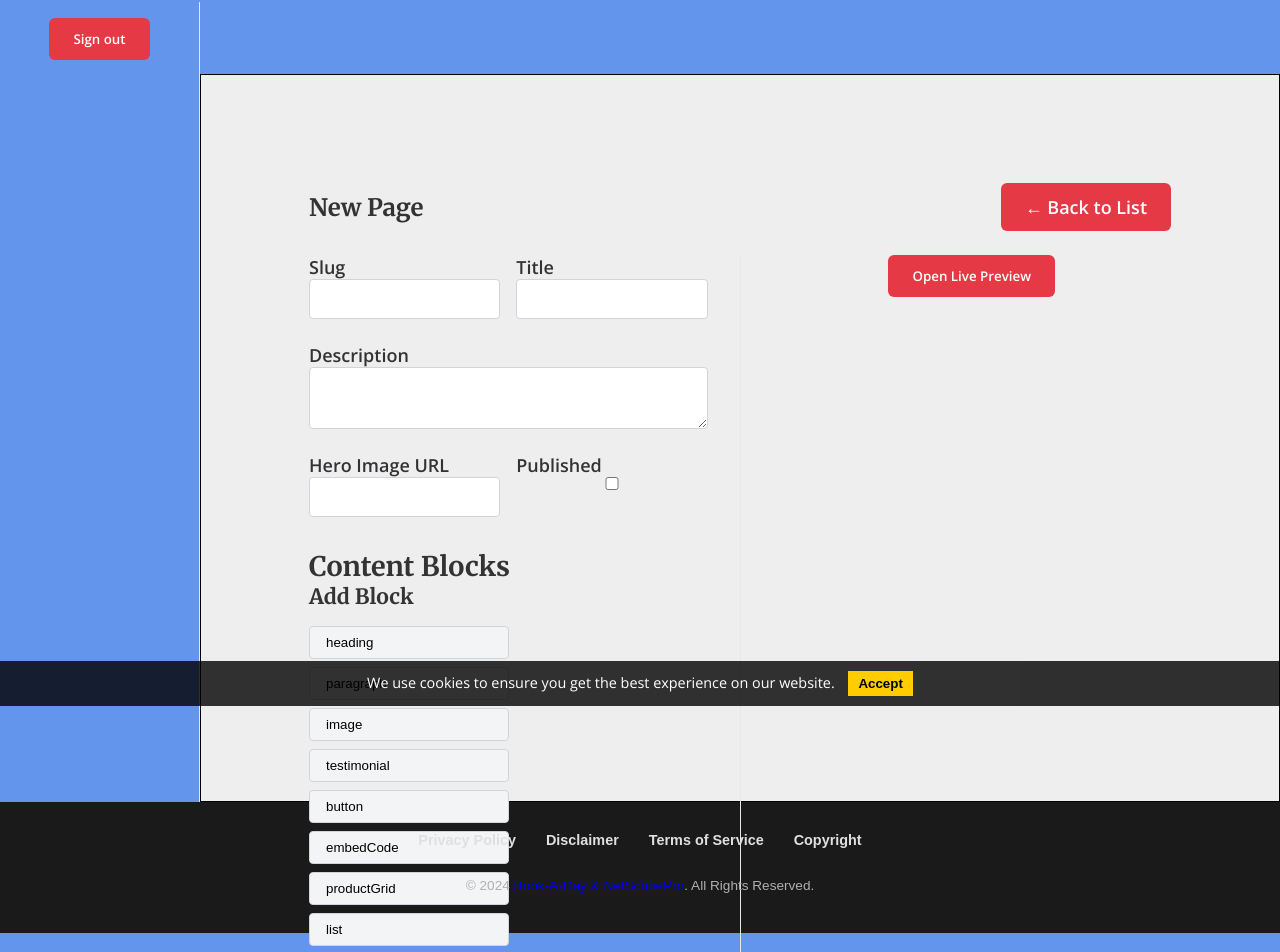
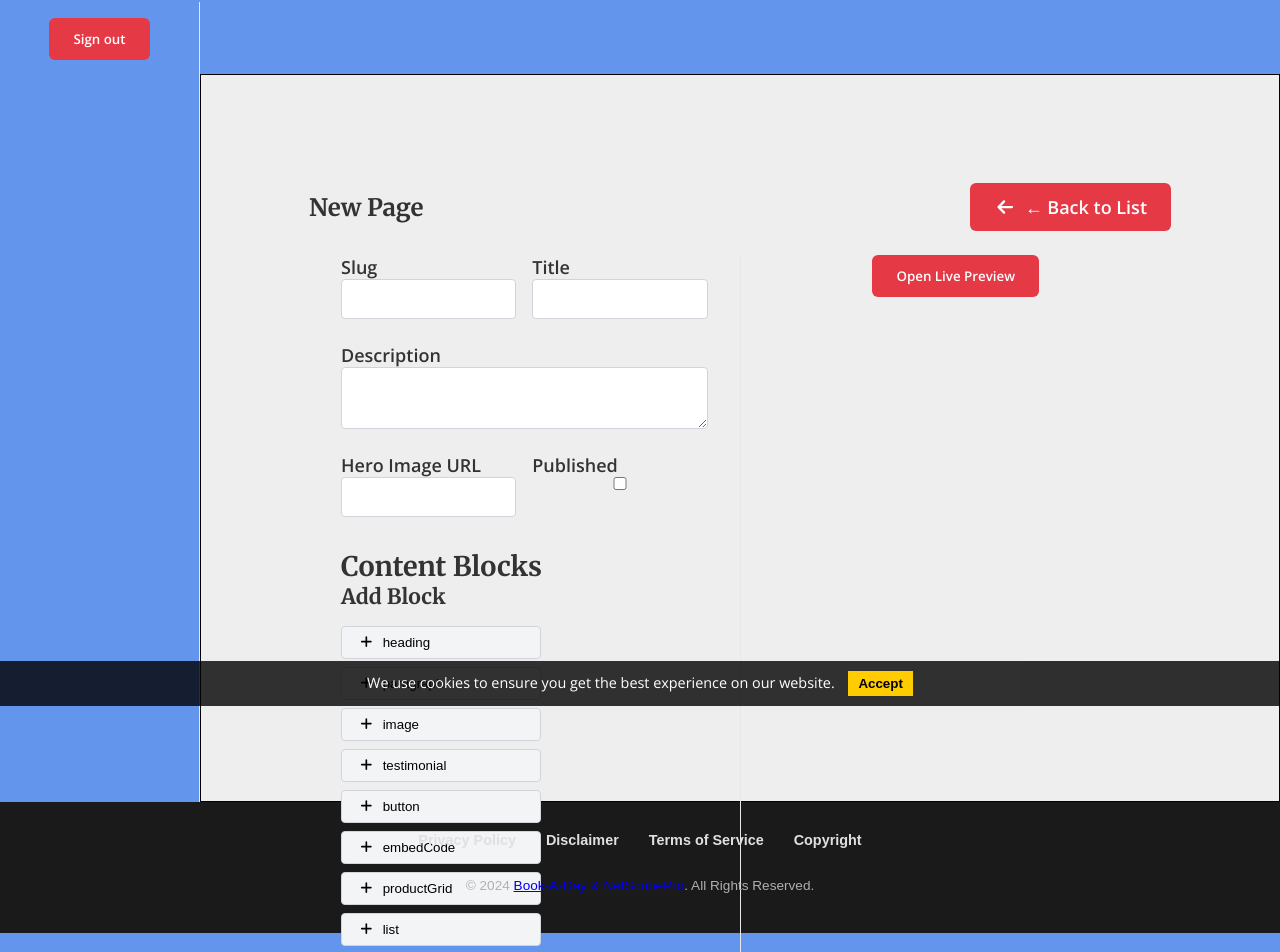
Before and after one commit to MikeLindvang/book-a-day-website, a Next.js app: page /admin/new in a window 1280 px wide. Shown: the part 34-986 px from the top of the page. Built offline with nearby package versions, Linux system fonts and the light colour scheme.

Commit message:
UI: add side padding; Ctrl+S shortcut; FontAwesome icons for save/back/preview/add-block buttons

```diff
--- a/app/admin/[slug]/page.module.css
+++ b/app/admin/[slug]/page.module.css
@@ -43,6 +43,7 @@
 .container {
   display: flex;
   gap: 2rem;
+  padding: 0 2rem;
 }
 
 .editor {
--- a/app/admin/new/page.jsx
+++ b/app/admin/new/page.jsx
@@ -5,6 +5,9 @@ import { useRouter } from 'next/navigation';
 import Button from '../../../components/Button';
 import PageBuilder from '../../../components/PageBuilder';
 import styles from './page.module.css';
+
+import { FontAwesomeIcon } from '@fortawesome/react-fontawesome';
+import { faSave, faArrowLeft, faEye } from '@fortawesome/free-solid-svg-icons';
 
 export default function NewPage() {
   const router = useRouter();
@@ -55,11 +58,23 @@ export default function NewPage() {
     if (w) w.focus();
   }
 
+  // Ctrl+S to save (prevent browser save dialog)
+  useEffect(() => {
+    function onKeyDown(e) {
+      if (e.ctrlKey && e.key === 's') {
+        e.preventDefault();
+        handleSubmit(e);
+      }
+    }
+    window.addEventListener('keydown', onKeyDown);
+    return () => window.removeEventListener('keydown', onKeyDown);
+  }, [slug, title, description, heroImage, published, blocks]);
+
   return (
     <>
       <div className={styles.header}>
         <h1 className={styles.title}>New Page</h1>
-        <Button href="/admin" label="← Back to List" />
+        <Button href="/admin" icon={faArrowLeft} label="← Back to List" />
       </div>
       <div className={styles.container}>
         <div className={styles.editor}>
@@ -94,7 +109,7 @@ export default function NewPage() {
               <PageBuilder blocks={blocks} setBlocks={setBlocks} />
             </div>
             {error && <p className={styles.error}>{error}</p>}
-            <Button type="submit" label="Create Page" />
+            <Button type="submit" icon={faSave} label="Create Page" />
           </form>
         </div>
         <div className={styles.preview}>
--- a/app/admin/new/page.module.css
+++ b/app/admin/new/page.module.css
@@ -38,6 +38,7 @@
 .container {
   display: flex;
   gap: 2rem;
+  padding: 0 2rem;
 }
 
 .editor {
--- a/components/Button.jsx
+++ b/components/Button.jsx
@@ -4,9 +4,11 @@
 import PropTypes from 'prop-types';
 import styles from './Button.module.css';
 import classNames from 'classnames';
+import { FontAwesomeIcon } from '@fortawesome/react-fontawesome';
 
 export default function Button({
   label,
+  icon,
   onClick,
   type = 'button',
   href,
@@ -25,6 +27,7 @@ export default function Button({
     return (
       <div className={containerClasses}>
         <a href={href} className={buttonClasses}>
+          {icon && <FontAwesomeIcon icon={icon} className={styles.icon} />}
           {label}
         </a>
       </div>
@@ -34,6 +37,7 @@ export default function Button({
   return (
     <span className={containerClasses}>
       <button type={type} onClick={onClick} className={buttonClasses}>
+        {icon && <FontAwesomeIcon icon={icon} className={styles.icon} />}
         {label}
       </button>
     </span>
--- a/components/Button.module.css
+++ b/components/Button.module.css
@@ -41,3 +41,7 @@
   background-color: #b71c1c; /* Even darker on click */
   transform: translateY(0);
 }
+
+.icon {
+  margin-right: 0.5rem;
+}
--- a/components/PageBuilder.jsx
+++ b/components/PageBuilder.jsx
@@ -2,6 +2,8 @@
 
 import { useState } from 'react';
 import { FaTrash, FaChevronUp, FaChevronDown } from 'react-icons/fa';
+import { FontAwesomeIcon } from '@fortawesome/react-fontawesome';
+import { faPlus } from '@fortawesome/free-solid-svg-icons';
 import BlockRenderer from './BlockRenderer';
 import styles from './PageBuilder.module.css';
 
@@ -43,7 +45,10 @@ export default function PageBuilder({ blocks, setBlocks }) {
       <div className={styles.palette}>
         <h3>Add Block</h3>
         {BLOCK_TYPES.map((type) => (
-          <button key={type} onClick={() => addBlock(type)}>{type}</button>
+          <button key={type} onClick={() => addBlock(type)}>
+            <FontAwesomeIcon icon={faPlus} className={styles.icon} />
+            {type}
+          </button>
         ))}
       </div>
       <div className={styles.blocks}>
--- a/components/PageBuilder.module.css
+++ b/components/PageBuilder.module.css
@@ -68,6 +68,10 @@
   gap: 0.25rem;
 }
 
+.icon {
+  margin-right: 0.5rem;
+}
+
 .fullWidth {
   grid-column: 1 / -1;
 }
```
Also changed, not shown: app/admin/[slug]/page.jsx (+18 -3 lines).
